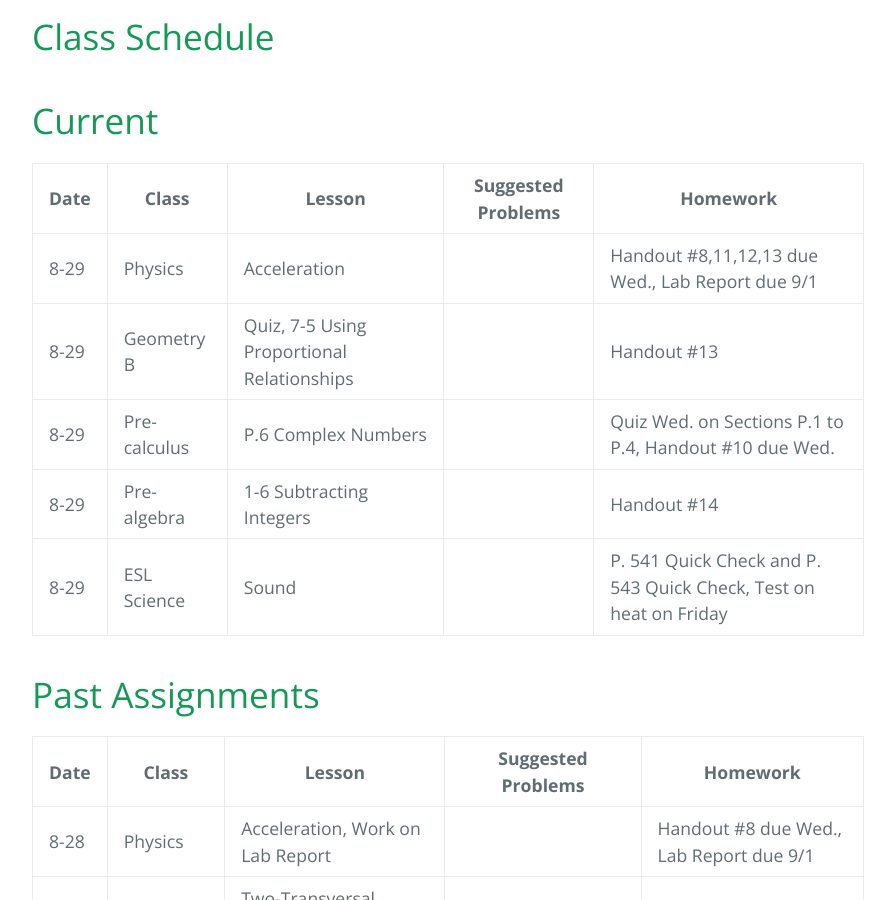
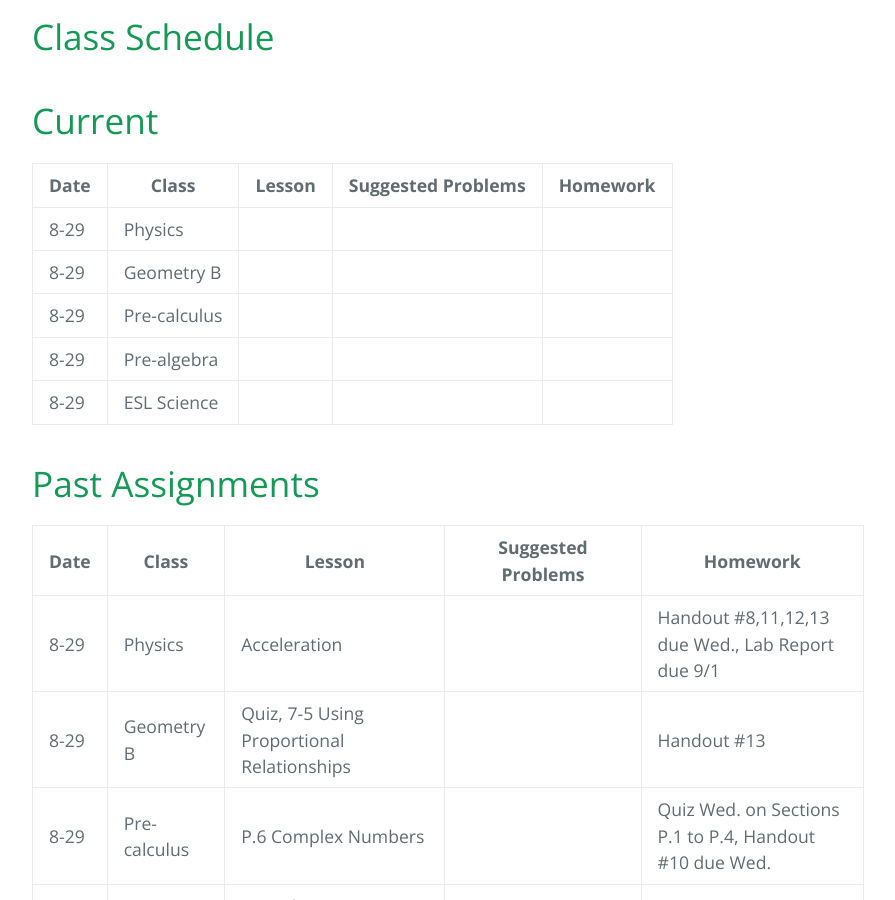
Before and after one commit to gpayoo/gpayoo, a Jekyll site: the page built from index.md, in a window 1280 px wide and 900 px high, scrolled down 405 px. Shown: the whole window, without its empty margins (192-1087 px from the left). Built offline with Jekyll 4.4.1, drawn with Linux system fonts in a browser that asks for light colours; our own code applies the rules of GitHub Pages for plain Markdown files.

Commit message:
Update index.md

```diff
--- a/index.md
+++ b/index.md
@@ -9,16 +9,22 @@ layout: default
 
 | Date | Class | Lesson | Suggested Problems | Homework |
 | ---- | ----- | ------ | -------- | ---
+| 8-29 | Physics |  |  |
+| 8-29 | Geometry B | | | |
+| 8-29 | Pre-calculus | |  |
+| 8-29 | Pre-algebra | | |  |
+| 8-29 | ESL Science |  |  |
+
+
+# [](#header-2) Past Assignments
+
+| Date | Class | Lesson | Suggested Problems | Homework |
+| ---- | ----- | ------ | -------- | ---
 | 8-29 | Physics | Acceleration |  | Handout #8,11,12,13 due Wed., Lab Report due 9/1
 | 8-29 | Geometry B | Quiz, 7-5 Using Proportional Relationships | | Handout #13|
 | 8-29 | Pre-calculus | P.6 Complex Numbers |  | Quiz Wed. on Sections P.1 to P.4, Handout #10 due Wed.
 | 8-29 | Pre-algebra | 1-6 Subtracting Integers | | Handout #14 |
 | 8-29 | ESL Science | Sound |  | P. 541 Quick Check and P. 543 Quick Check, Test on heat on Friday
-
-# [](#header-2) Past Assignments
-
-| Date | Class | Lesson | Suggested Problems | Homework |
-| ---- | ----- | ------ | -------- | ---
 | 8-28 | Physics | Acceleration, Work on Lab Report |  | Handout #8 due Wed., Lab Report due 9/1
 | 8-28 | Geometry B | Two-Transversal Proprtionality Theorem, Handout 9, Review | | Quiz tom. on 7-1, 7-2, 7-3|
 | 8-28 | Pre-calculus | P.5 Solving Equations Graphically, Numerically, Algebraically | P. 46 #1-34 odd, #62-67 | Quiz Wed. on Sections P.1 to P.4, #10 due Wed.
```
